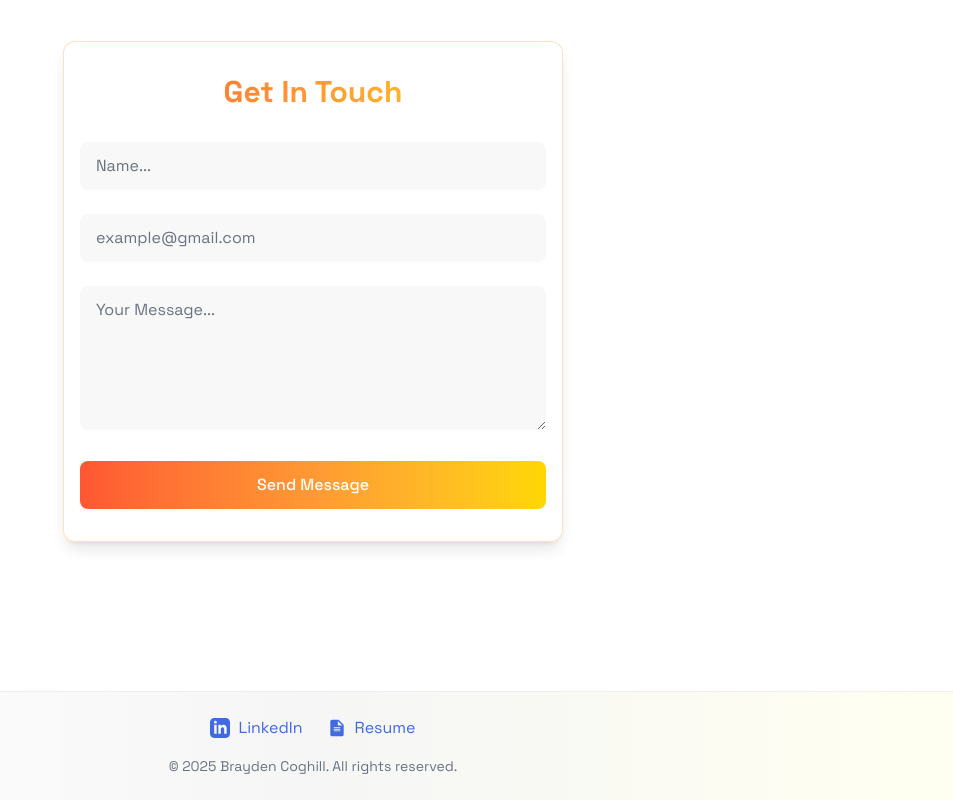
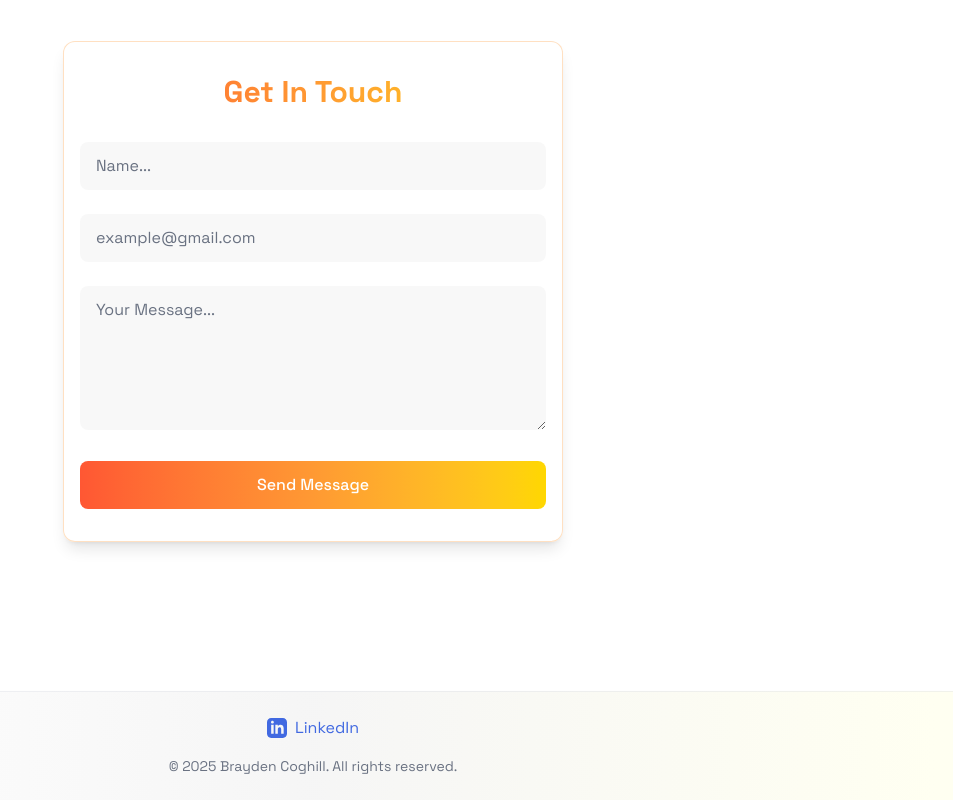
Before and after one commit to CoghillB/portfolio, a React (Vite) app: page / in a window 1280 px wide. Shown: the part 3319-4119 px from the top of the page, without its empty margins (327-1280 px from the left). Built offline with nearby package versions, Linux system fonts and the light colour scheme.

Commit message:
Remove resume link from Footer section

```diff
--- a/src/components/Footer.jsx
+++ b/src/components/Footer.jsx
@@ -25,26 +25,6 @@ export const Footer = () => {
                         </svg>
                         LinkedIn
                     </a>
-                    <a
-                        href="/portfolio/resume.pdf"
-                        target="_blank"
-                        rel="noopener noreferrer"
-                        className="text-[#4169E1] hover:text-[#336699] transition-colors duration-300 flex items-center gap-2 hover:-translate-y-0.5"
-                    >
-                        <svg
-                            xmlns="http://www.w3.org/2000/svg"
-                            width="20"
-                            height="20"
-                            viewBox="0 0 24 24"
-                            fill="currentColor"
-                            className="inline-block"
-                        >
-                            <path
-                                d="M14 2H6a2 2 0 0 0-2 2v16a2 2 0 0 0 2 2h12a2 2 0 0 0 2-2V8l-6-6zm-1 1.5L18.5 9H13V3.5zM8 11h8v1H8v-1zm0 2h8v1H8v-1zm0 2h8v1H8v-1z"
-                            />
-                        </svg>
-                        Resume
-                    </a>
                 </div>
                 <p className="mt-4 text-sm text-gray-500">© {new Date().getFullYear()} Brayden Coghill. All rights
                     reserved.</p>
```
